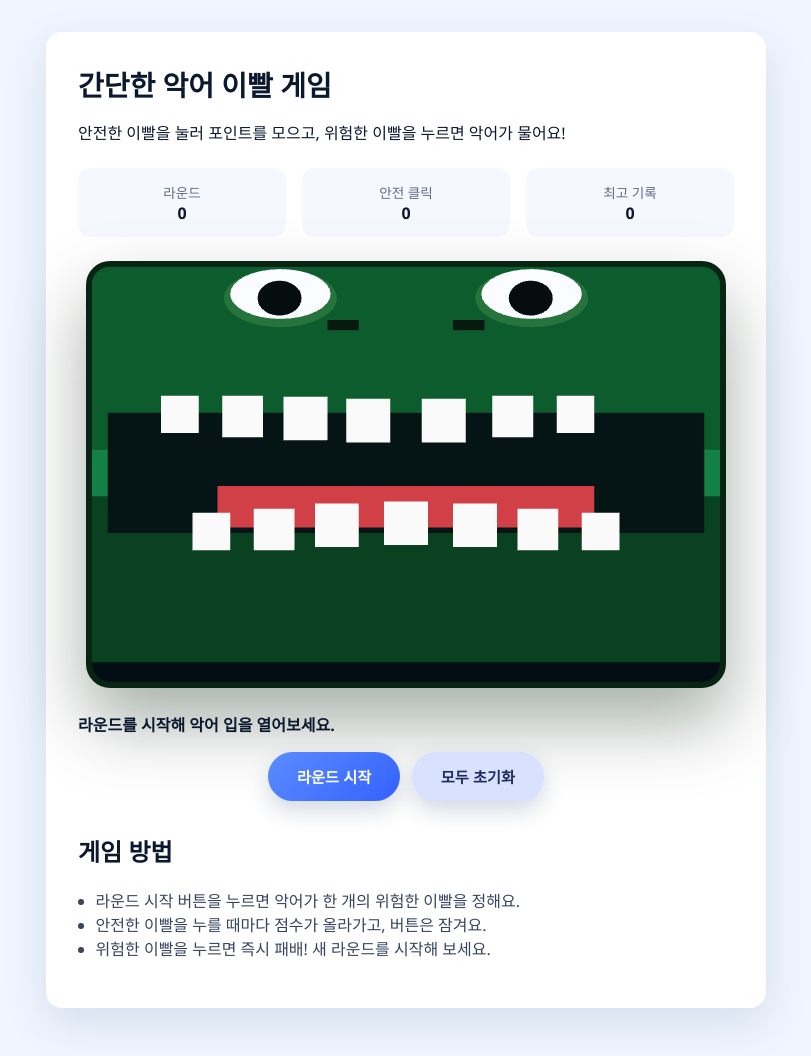
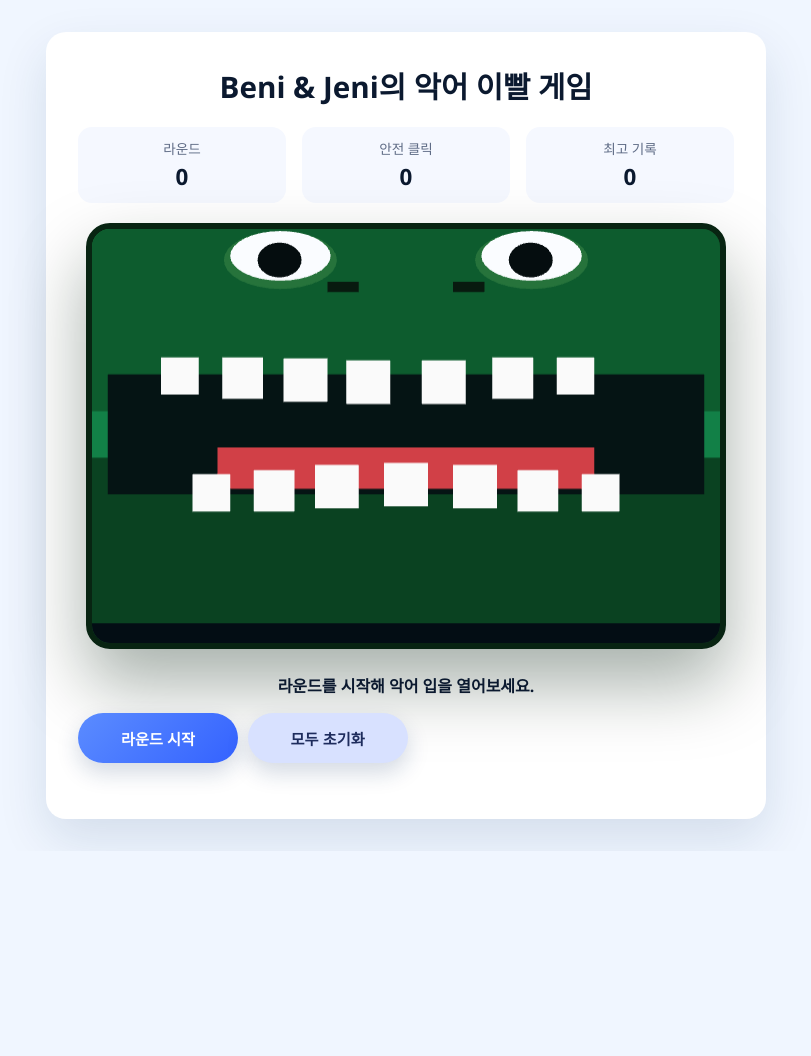
Before and after one commit to sejoung/Crocodile_Dentist, a plain HTML site: page public/index.html in a window 1280 px wide. Shown: the whole page, without its empty margins (234-1045 px from the left). After the commit the page ends 851 px from the top, so only its background shows below. Drawn offline with Linux system fonts and the light colour scheme.

Commit message:
UI 수정

```diff
--- a/public/css/styles.css
+++ b/public/css/styles.css
@@ -11,10 +11,10 @@
 body {
   margin: 0;
   min-height: 100vh;
+  background: #f0f6ff;
   display: flex;
   justify-content: center;
-  align-items: flex-start;
-  padding: 2rem 1rem 3rem;
+  padding: 1rem;
 }
 
 .sr-only {
@@ -29,29 +29,31 @@ body {
 }
 
 .game-shell {
-  width: min(720px, 100%);
+  width: 100%;
+  max-width: 720px;
   background: white;
-  border-radius: 16px;
-  box-shadow: 0 15px 45px rgba(10, 48, 88, 0.12);
-  padding: 2rem;
+  border-radius: 20px;
+  box-shadow: 0 20px 50px rgba(10, 48, 88, 0.12);
+  padding: 1.25rem;
 }
 
 .game-header h1 {
-  margin: 0 0 0.25rem;
-  font-size: 1.75rem;
+  margin: 0;
+  font-size: clamp(1.5rem, 5vw, 1.85rem);
+  text-align: center;
 }
 
 .status-panel {
   display: grid;
-  grid-template-columns: repeat(auto-fit, minmax(120px, 1fr));
-  gap: 1rem;
-  margin: 1.5rem 0;
+  grid-template-columns: repeat(2, minmax(0, 1fr));
+  gap: 0.75rem;
+  margin: 1.25rem 0;
 }
 
 .status-panel div {
   background: #f5f8ff;
-  border-radius: 12px;
-  padding: 0.85rem 1rem;
+  border-radius: 14px;
+  padding: 0.7rem 0.9rem;
   text-align: center;
 }
 
@@ -61,6 +63,12 @@ body {
   color: #5f6c86;
 }
 
+.status-panel strong {
+  font-size: 1.4rem;
+  display: block;
+  margin-top: 0.15rem;
+}
+
 .toy-stage {
   margin: 0 auto 1.5rem;
   display: flex;
@@ -68,8 +76,8 @@ body {
 }
 
 #croc-canvas {
-  width: min(640px, 100%);
-  height: auto;
+  width: 100%;
+  max-width: 640px;
   aspect-ratio: 3 / 2;
   display: block;
   border-radius: 24px;
@@ -99,23 +107,25 @@ body {
 .message {
   margin: 0 0 1rem;
   font-weight: 600;
+  text-align: center;
 }
 
 .controls {
   display: flex;
-  justify-content: center;
-  gap: 0.75rem;
+  flex-direction: column;
+  gap: 0.6rem;
   margin: 0.5rem 0 1.5rem;
 }
 
 .controls button {
   border: none;
   border-radius: 999px;
-  padding: 0.85rem 1.8rem;
+  padding: 0.85rem 1.3rem;
   font-size: 0.95rem;
   font-weight: 600;
   cursor: pointer;
   box-shadow: 0 10px 22px rgba(18, 52, 99, 0.18);
+  width: 100%;
 }
 
 .controls .primary {
@@ -133,11 +143,31 @@ body {
   cursor: not-allowed;
 }
 
-.tips {
-  margin-top: 2rem;
+@media (min-width: 560px) {
+  .status-panel {
+    grid-template-columns: repeat(3, minmax(0, 1fr));
+  }
+
+  .controls {
+    flex-direction: row;
+  }
+
+  .controls button {
+    width: auto;
+    min-width: 160px;
+  }
 }
 
-.tips ul {
-  padding-left: 1.1rem;
-  color: #38455f;
+@media (min-width: 768px) {
+  body {
+    padding: 2rem;
+  }
+
+  .game-shell {
+    padding: 2rem;
+  }
+
+  .status-panel {
+    gap: 1rem;
+  }
 }
--- a/public/index.html
+++ b/public/index.html
@@ -9,8 +9,7 @@
   <body>
     <main class="game-shell">
       <header class="game-header">
-        <h1>간단한 악어 이빨 게임</h1>
-        <p>안전한 이빨을 눌러 포인트를 모으고, 위험한 이빨을 누르면 악어가 물어요!</p>
+        <h1>Beni & Jeni의 악어 이빨 게임</h1>
       </header>
 
       <section class="status-panel">
@@ -48,14 +47,6 @@
         <button type="button" class="reset" data-action="reset">모두 초기화</button>
       </div>
 
-      <section class="tips">
-        <h2>게임 방법</h2>
-        <ul>
-          <li>라운드 시작 버튼을 누르면 악어가 한 개의 위험한 이빨을 정해요.</li>
-          <li>안전한 이빨을 누를 때마다 점수가 올라가고, 버튼은 잠겨요.</li>
-          <li>위험한 이빨을 누르면 즉시 패배! 새 라운드를 시작해 보세요.</li>
-        </ul>
-      </section>
     </main>
 
     <script type="module" src="js/game.js"></script>
```
